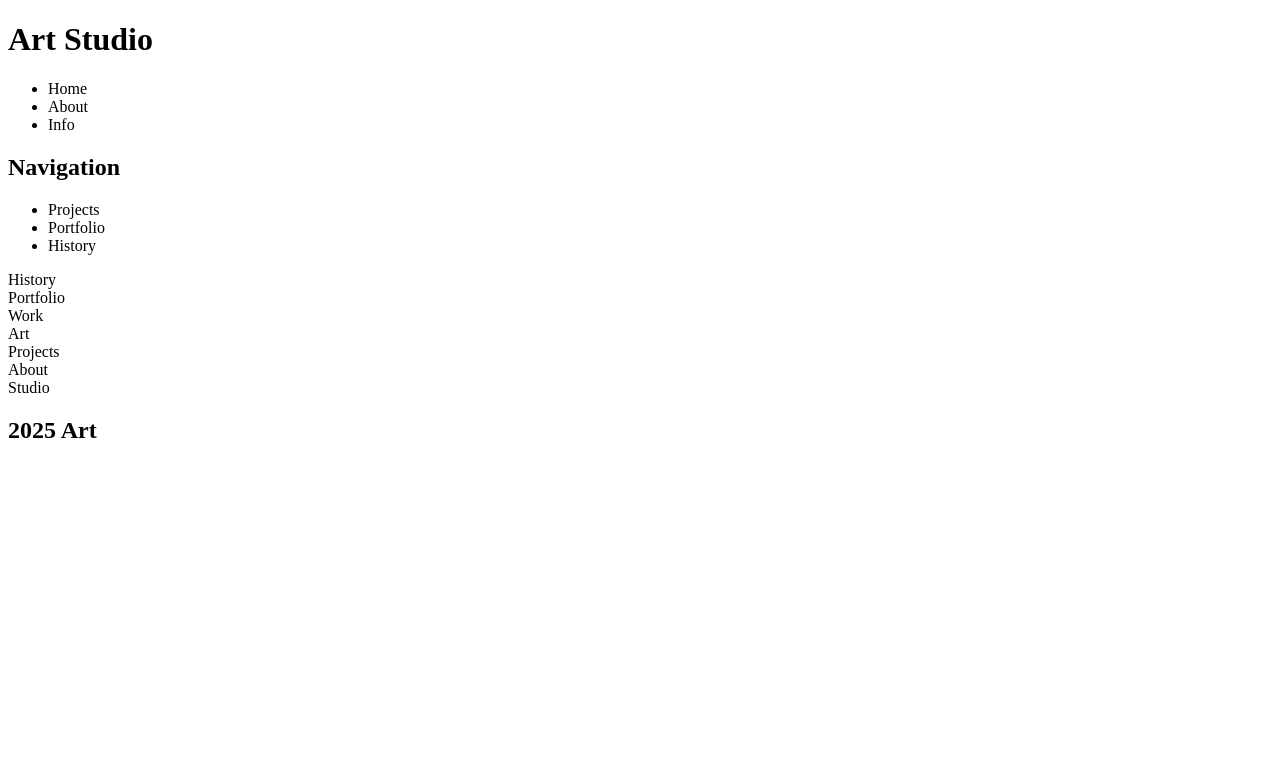
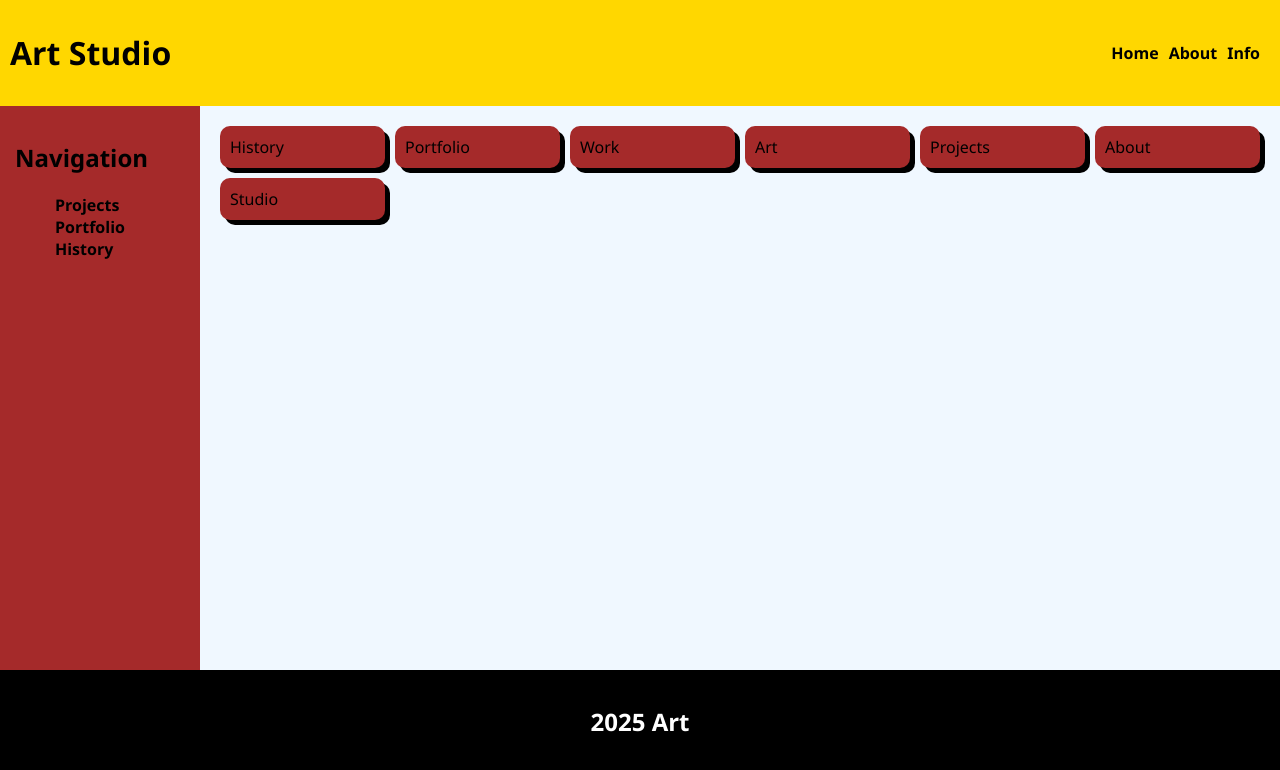
Before and after one commit to Auserthatsucks/project11, a plain HTML site: page index.html in a window 1280 px wide. Drawn offline with Linux system fonts and the light colour scheme.

Commit message:
Update index.html

```diff
--- a/index.html
+++ b/index.html
@@ -4,7 +4,7 @@
     <meta charset="UTF-8">
     <meta name="viewport" content="width=device-width, initial-scale=1.0">
     <title>Document</title>
-    <link rel="stylesheet" href="project sondus.css">
+    <link rel="stylesheet" href="style.css">
 </head>
 <body>
     <div id="container">
```
